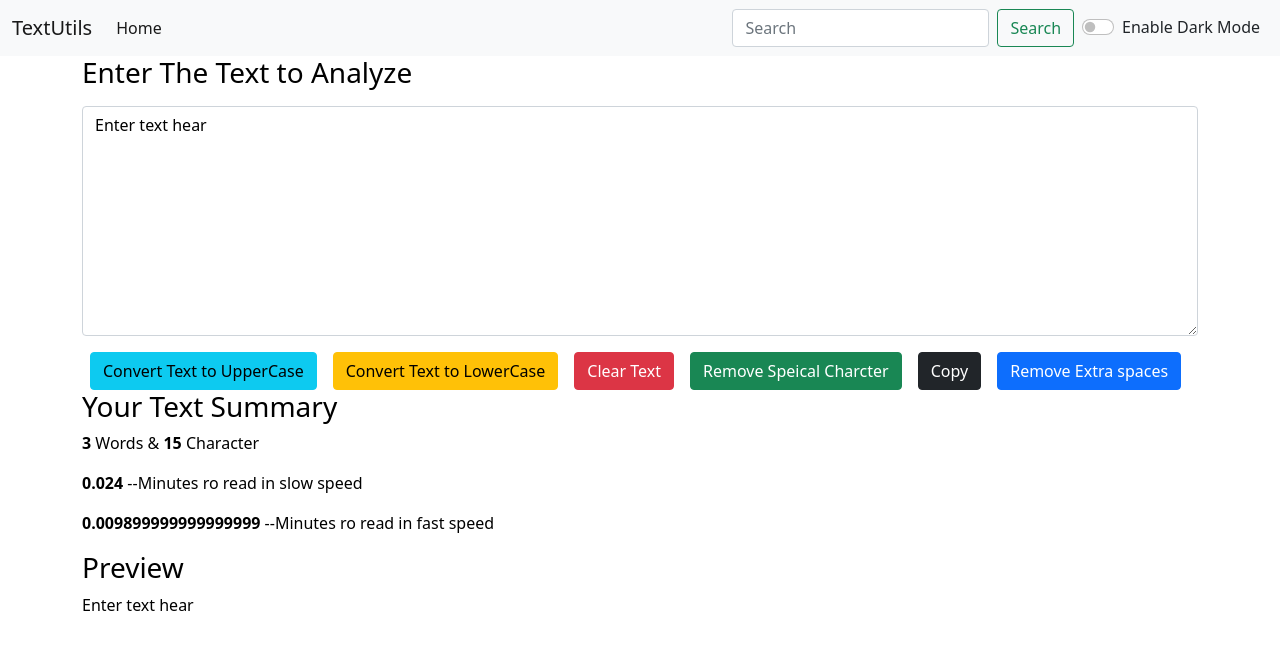
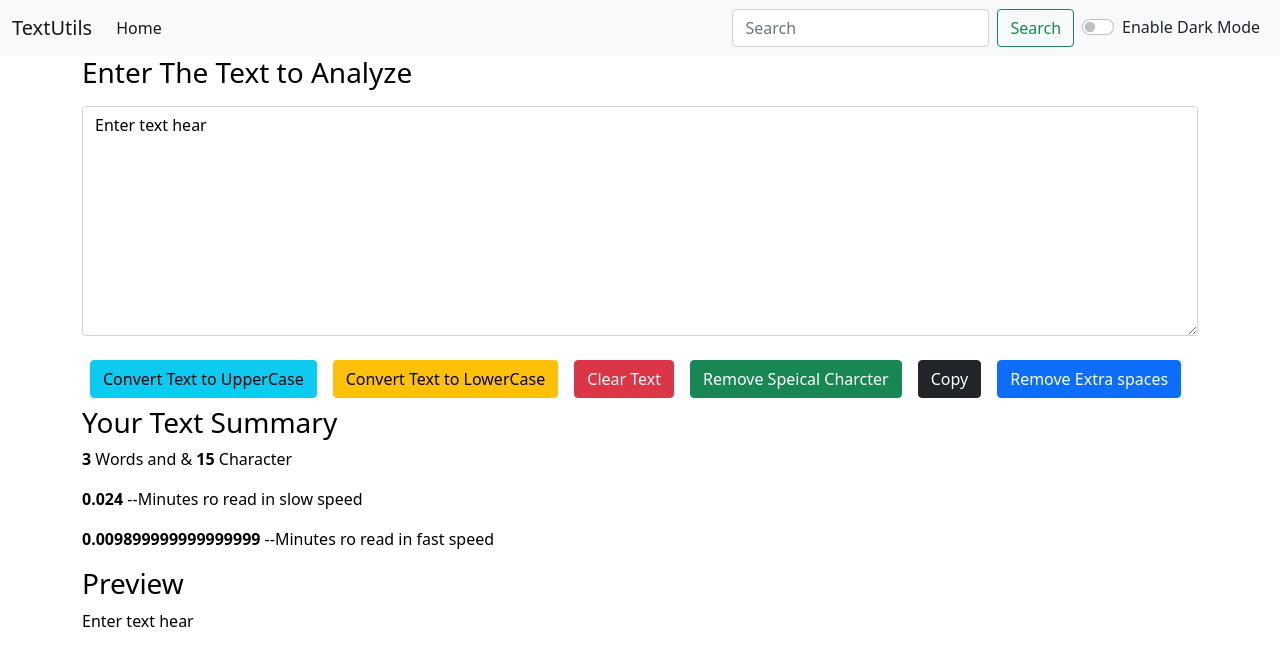
Before and after one commit to Pra-Shant-Chouhan/text-utiles, a React (Create React App) app: page / in a window 1280 px wide. Shown: the top 666 px of the page. Built offline with nearby package versions, Linux system fonts and the light colour scheme.

Commit message:
fixing some isue with site worrd couting and color of theme

```diff
--- a/src/App.js
+++ b/src/App.js
@@ -27,7 +27,7 @@ function App() {
   const toggleMode = () => {
     if (mode === 'light') {
       setMode('dark')
-      document.body.style.background = '#13134b';
+      document.body.style.background = '#042743';
       showAlert("Dark mode has been enabled", "success")
       document.title = "TextUtilis-Dark Mode"
 
--- a/src/component/TextForm.js
+++ b/src/component/TextForm.js
@@ -58,17 +58,17 @@ export default function TextForm(props) {
                     <textarea className="form-control" value={text} onChange={handleOnChange} style= {{backgroundColor: props.mode=== 'dark' ? 'gray' : 'white' ,color: props.mode=== 'dark' ? 'white' : 'black' }} id="myBox" rows="9"></textarea>
                 </div>
 
-                <button className="btn btn-info mx-2 " onClick={handleUperCaseClick}>Convert Text to UpperCase</button>
-                <button className="btn btn-warning mx-2 " onClick={handleLowerCaseClick}>Convert Text to LowerCase</button>
-                <button className="btn btn-danger mx-2 " onClick={handleClearCaseClick}>Clear Text</button>
-                <button className="btn btn-success mx-2 " onClick={handleRemoveSpecilChrClick }>Remove Speical Charcter</button>
-                <button className="btn btn-dark mx-2 " onClick={handleCopy}>Copy</button>
-                <button className="btn btn-primary mx-2 " onClick={handlRemExtraSpaces}>Remove Extra spaces</button>
+                <button className="btn btn-info mx-2 my-2" onClick={handleUperCaseClick}>Convert Text to UpperCase</button>
+                <button className="btn btn-warning mx-2 my-2" onClick={handleLowerCaseClick}>Convert Text to LowerCase</button>
+                <button className="btn btn-danger mx-2 my-2 " onClick={handleClearCaseClick}>Clear Text</button>
+                <button className="btn btn-success mx-2 my-2" onClick={handleRemoveSpecilChrClick }>Remove Speical Charcter</button>
+                <button className="btn btn-dark mx-2 my-2" onClick={handleCopy}>Copy</button>
+                <button className="btn btn-primary mx-2 my-2" onClick={handlRemExtraSpaces}>Remove Extra spaces</button>
 
             </div>
             <div className="container" style= {{color: props.mode=== 'dark' ? 'white' : 'black'}}  >
                 <h3>Your Text Summary</h3>
-                <p><b> {text.split(" ").length} </b>Words &<b> {text.length} </b>Character</p>
+                <p><b> {text.split(" ").filter((element)=>{return element.length!==0}).length} </b>Words and &<b> {text.length} </b>Character</p>
                 <p><b>{0.008 * text.split(" ").length } </b>--Minutes ro read in slow speed</p>
                 <p><b>{0.0033 * text.split(" ").length}</b> --Minutes ro read in fast speed</p>
 
```
